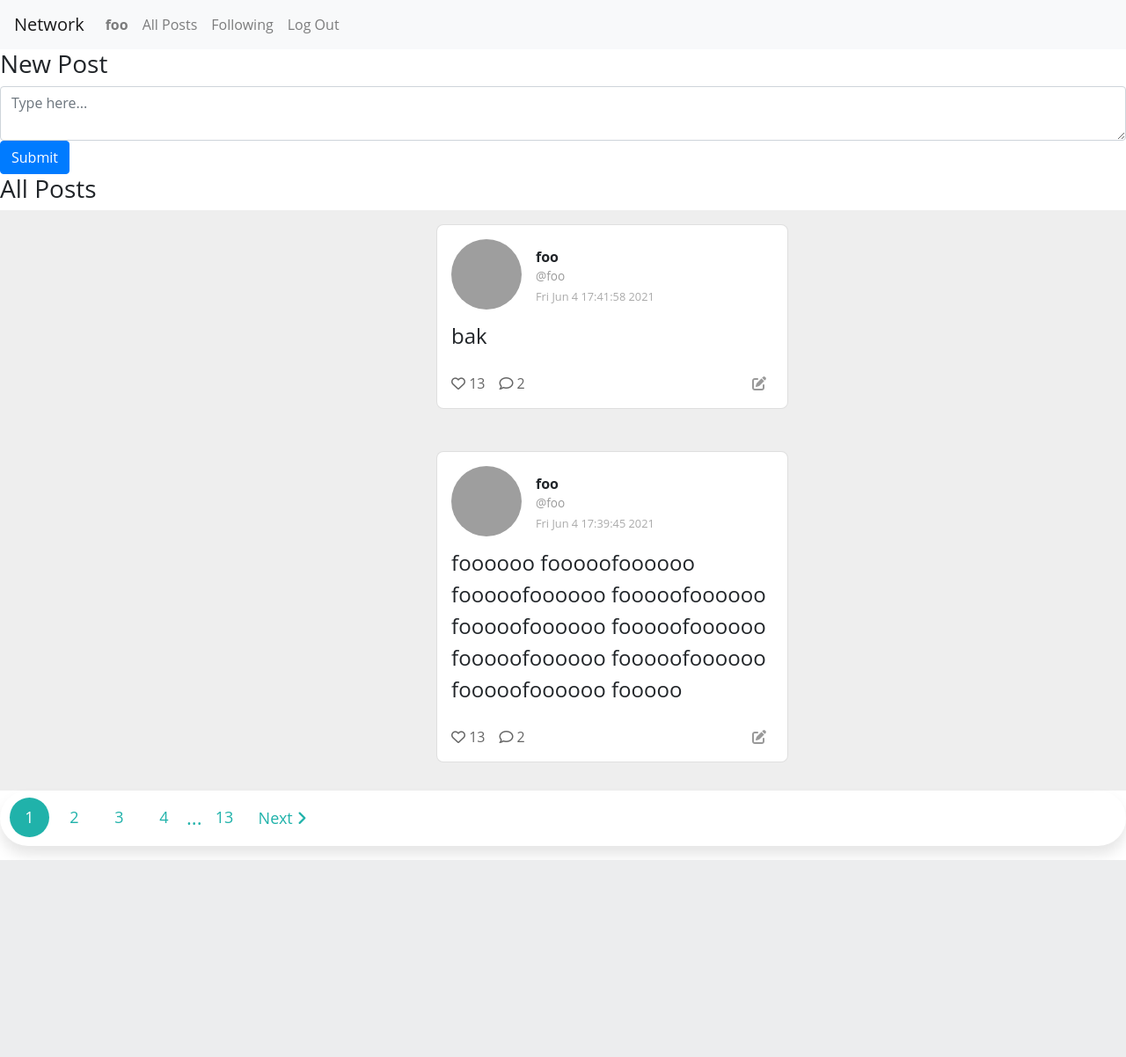
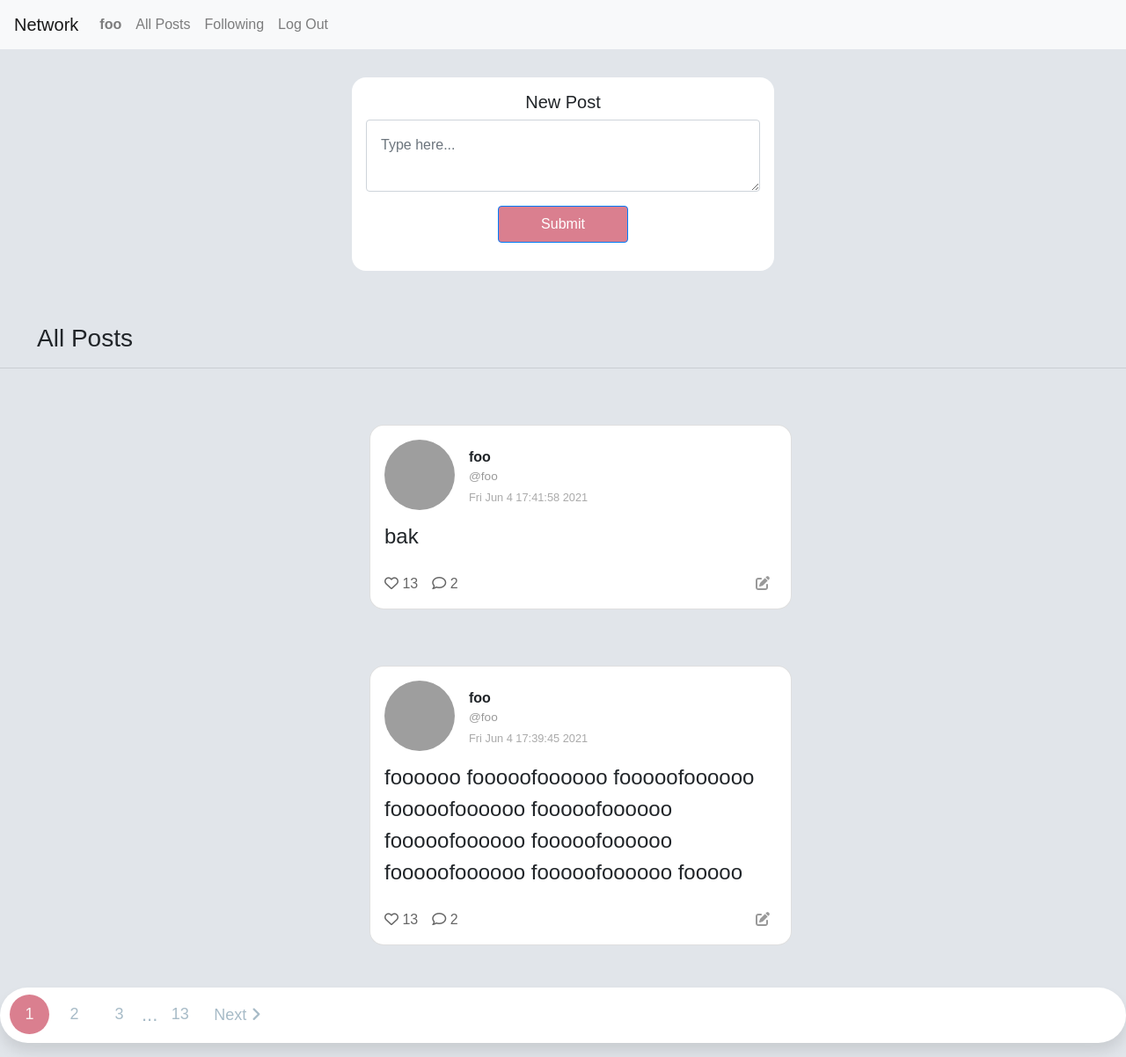
Before and after one commit to rykhlo/flopper, a Django app: page / in a window 1280 px wide. Shown: the whole page at 88% size. Before the commit the page ends 978 px from the top, so only its background shows below. Run offline with Django 3.2, Linux system fonts and the light colour scheme; a user stored in the database is signed in; data comes from the database, SQL or seed files in the repository; both versions use the stored data as it was after the commit; data that the repository does not hold is empty; some libraries are stand-ins or nearby versions; grey boxes are pictures that could not be loaded.

Commit message:
added styles

```diff
--- a/network/static/network/network.js
+++ b/network/static/network/network.js
@@ -80,7 +80,7 @@ document.addEventListener("DOMContentLoaded", function () {
         // Display New Post form only for authenticated users in all posts tab
         document.querySelector("#posts-view").style.display = "block";
         if (isAuthenticated && post_filter === "all") {
-            document.querySelector("#new_post-view").style.display = "block";
+            document.querySelector("#new_post-view").style.display = "flex";
         } else if (isAuthenticated) {
             document.querySelector("#new_post-view").style.display = "none";
         }
@@ -89,11 +89,11 @@ document.addEventListener("DOMContentLoaded", function () {
         if (post_filter === "all") {
             document.querySelector("#profile-view").style.display = "none";
             document.querySelector("#posts-view").innerHTML =
-                "<h3>All Posts</h3>";
+                '<h3>All Posts</h3> <hr class="heading_border"/>';
         } else if (post_filter === "following") {
             document.querySelector("#profile-view").style.display = "none";
             document.querySelector("#posts-view").innerHTML =
-                "<h3>Following</h3>";
+                '<h3>Following</h3><hr class="heading_border"/>';
         }
 
         // Fetch posts based on filter
@@ -165,12 +165,39 @@ document.addEventListener("DOMContentLoaded", function () {
             //history.pushState({section: section}, "", `${section}`);
             load_profile(post.author);
         });
-        post_card.addEventListener("click", () => load_post(post.id));
+        post_card_text.addEventListener("click", () => {
+            load_profile(post.author);
+            //$(`#Modal${post.id}`).modal("show")
+        });
         post_card_displayname.innerHTML = `${post.author}`;
         post_card_username.innerHTML = `@${post.author}`;
         post_card_timestamp.innerHTML = `${post.timestamp}`;
         post_card_text.innerHTML = `${post.text}`;
 
+        // Modal popup
+        const post_modal = document.createElement('div')
+        Object.assign(post_modal, {
+            className: 'modal fade',
+            id: `Modal${post.id}`,
+            tabindex: '-1',
+        })
+        post_modal.setAttribute("aria-labelledby", "exampleModalLabel");
+        post_modal.setAttribute("aria-hidden", "true");
+        post_modal.innerHTML = `
+            <div class="modal-dialog">
+                <div class="modal-content">
+                    <div class="modal-body">
+                        ${post.id}
+                    </div>
+                    <div class="modal-footer">
+                        <button type="button" class="btn btn-secondary" data-bs-dismiss="modal">Close</button>
+                        <button type="button" class="btn btn-primary">Save changes</button>
+                    </div>
+                </div>
+            </div>
+        `;
+        post_modal.getElementsByClassName("modal-body")[0].innerHTML = post_card.innerHTML
+        post_card.appendChild(post_modal)
         document.querySelector("#posts-view").append(post_card);
     }
 
@@ -189,6 +216,7 @@ document.addEventListener("DOMContentLoaded", function () {
             });
     }
     function load_profile(profile) {
+
         // clear the profile-view
         document.querySelector("#profile-view").innerHTML = "";
         document.querySelector("#profile-view").style.display = "block";
@@ -198,34 +226,52 @@ document.addEventListener("DOMContentLoaded", function () {
             .then((data) => {
                 // Create a card that displays followers info
                 const followers_card = document.createElement("div");
-                followers_card.setAttribute("class", "card");
-                followers_card.setAttribute("style", "width: 18rem;");
+                followers_card.setAttribute("class", "profilecard");
                 followers_card.innerHTML = `
-                <ul class="list-group list-group-flush">
-                    <li class="list-group-item"><strong>${data.username}</strong></li>
-                    <li class="list-group-item">Followers: ${data.followers.length}</li>
-                    <li class="list-group-item">Following: ${data.following.length}</li>
-                </ul>
+      <div class="profilecard__header">
+        <div class="profilecard__profile">
+          <img
+            src="https://randomuser.me/api/portraits/men/52.jpg"
+            alt="A man smiling"
+          />
+        </div>
+        <div class="profilecard__name">
+          <h2>${data.username}</h2>
+          <div class="profilecard__handle">
+            <span class="circle"></span>
+            <span class="handle">@${data.username}</span>
+          </div>
+        </div>
+        <div class="profilecard__button">
+          <button class="btn btn-outline">
+          </button>
+        </div>
+      </div>
+      <hr class="border" />
+        <ul class="navlinks">
+          <li>Followers: ${data.followers.length}</li>
+          <li>Following: ${data.following.length}</li>
+        </ul>
+      </div>
+
             `;
                 // Display follow button if profile is not user's
+                const follow_button = followers_card.getElementsByClassName("btn btn-outline")[0];
                 if (username != profile) {
-                    const follow_button = document.createElement("button");
-                    follow_button.className = "btn btn-outline-secondary";
                     follow_button.innerHTML = `${
                         data.followers.includes(username)
                             ? "Unfollow"
                             : "Follow"
                     }`;
                     follow_button.onclick = () => follow(profile);
-                    document
-                        .getElementById("profile-view")
-                        .appendChild(follow_button);
+                } else {
+                    follow_button.setAttribute("style", "display:none")
                 }
 
                 document.querySelector("#profile-view").append(followers_card);
                 // Add title for posts
                 const user_posts_title = document.createElement("h3");
-                user_posts_title.innerHTML = `<h3> ${profile}'s Posts</h3>`;
+                user_posts_title.innerHTML = `<h3> ${profile}'s Posts</h3> <hr class="heading_border"/>`;
                 document
                     .querySelector("#profile-view")
                     .append(user_posts_title);
@@ -297,21 +343,14 @@ document.addEventListener("DOMContentLoaded", function () {
             afterPage = afterPage + 1;
         }
 
-        for (var plength = beforePage; plength <= afterPage; plength++) {
+        for (var plength = beforePage; plength < afterPage; plength++) {
             if (plength > totalPages) {
                 //if plength is greater than totalPage length then continue
                 continue;
             }
-            if (plength == 0 || plength == 1) {
+            if (plength == 0 ) {
                 //if plength is 0 than add +1 in plength value
-                plength = plength + 1;
-            }
-            if (page == plength) {
-                //if page is equal to plength than assign active string in the active variable
-                active = "active";
-            } else {
-                //else leave empty to the active variable
-                active = "";
+                plength = plength + 1;tive = "";
             }
             liTag += `<li class="numb ${plength}"><span>${plength}</span></li>`;
         }
--- a/network/static/network/styles.css
+++ b/network/static/network/styles.css
@@ -1,28 +1,69 @@
+:root {
+  --border: #e1e5ea;
+}
 html, body {
+    background-color: #e1e5ea;
     width: 100%;
     height: 100%;
     margin: 0;
-    font-family: 'Open Sans', 'Segoe UI', 'Roboto', 'Oxygen',
-        'Ubuntu', 'Cantarell', 'Fira Sans', 'Droid Sans', 'Helvetica Neue',
-        sans-serif;
+    font-family: "Goudy Bookletter 1911", sans-serif;
+
+  }
+  h3 {
+    text-align: left;
+    padding-top: 1em;
+    padding-left: 1.5em;
+    display: block;
+  }
+  .heading_border {
+    padding-left: 1.5em;
+    color: red;
+    height: 2em;
+    width: 100%;
   }
 
+  #new_post-view{
+    display: flex;
+    justify-content: center;
+    margin: 1em;
+  }
+  #new_post-form {
+    width: 30em;
+    background: #fff;
+    border-radius: 1em;
+    padding: 1em;
+    margin: 1em;
+    justify-content: center;
+    text-align: center;
+  }
+  #new_post-text {
+    padding: 1em;
+  }
+  #new_post-submit {
+    margin: 1em;
+    padding: 0.5em;
+    padding-left: 3em;
+    padding-right: 3em;
+    background-color: #da7f8f;
+  }
+
+
   .wrapper {
-    background-color: #eee;
-    display: grid;
-    grid-template-columns: 400px;
+    background-color: #e1e5ea;
+    display: flex;
     justify-content: center;
+    margin: 1em;
   }
 
   .card {
-    width: 400px;
-    display: grid;
-    flex-direction: column;
+    width: 30em;
     background: #fff;
-    border-radius: 0.5em;
+    border-radius: 1em;
     padding: 1em;
     margin: 1em;
+
   }
+
 
   .card__header {
     display: flex;
@@ -120,7 +159,7 @@ html, body {
   box-shadow: 0px 10px 15px rgba(0,0,0,0.1);
 }
 .pagination ul li{
-  color: #20B2AA;
+  color: #a7bbc7;
   list-style: none;
   line-height: 45px;
   text-align: center;
--- a/network/templates/network/index.html
+++ b/network/templates/network/index.html
@@ -4,8 +4,9 @@
 {% block body %}
 {% if user.is_authenticated %}
 <div id="new_post-view">
-    <h3>New Post</h3>
+
     <form id="new_post-form">
+        <h5>New Post</h5>
         <textarea class="form-control" id="new_post-text" placeholder="Type here..."></textarea>
         <input type="submit" class="btn btn-primary" id="new_post-submit"/>
     </form>
```
Also changed, not shown: other parts of network/static/network/styles.css (+129 -6 lines), db.sqlite3.
